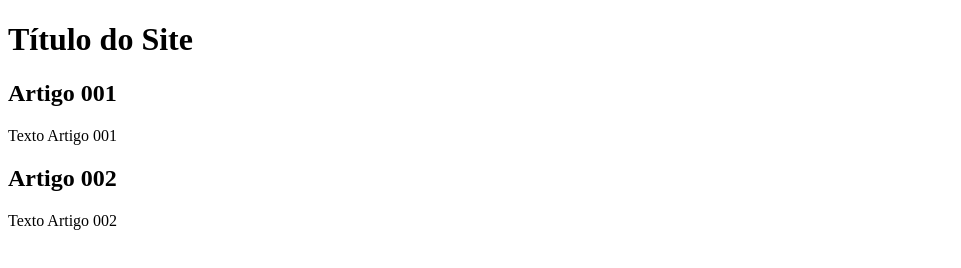
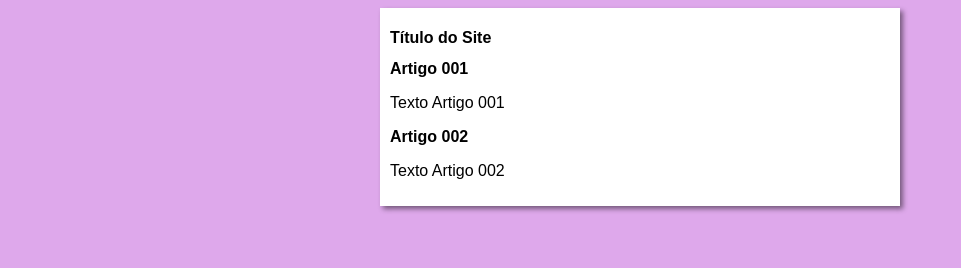
Before and after one commit to vbb97-zz/projeto-site, a plain HTML site: page index.html in a window 1280 px wide. Shown: the whole page, without its empty margins (0-961 px from the left). Drawn offline with Linux system fonts and the light colour scheme.

Commit message:
iniciei o design

```diff
--- /dev/null
+++ b/estilo/style.css
@@ -0,0 +1,16 @@
+* {
+    font-family: Arial, Helvetica, sans-serif;
+    font-size: 16px;
+}
+
+body {
+    background-color: rgba(215, 150, 231, 0.822);
+}
+
+main {
+    background-color: white;
+    width: 500px;
+    margin: auto;
+    padding: 10px;
+    box-shadow: 3px 3px 5px rgba(0, 0, 0, 0.473);
+}
--- a/index.html
+++ b/index.html
@@ -3,6 +3,7 @@
 <head>
     <meta charset="UTF-8">
     <meta name="viewport" content="width=device-width, initial-scale=1.0">
+    <link rel="stylesheet" href="estilo/style.css">
     <title>Título do Site</title>
 </head>
 <body>
```
